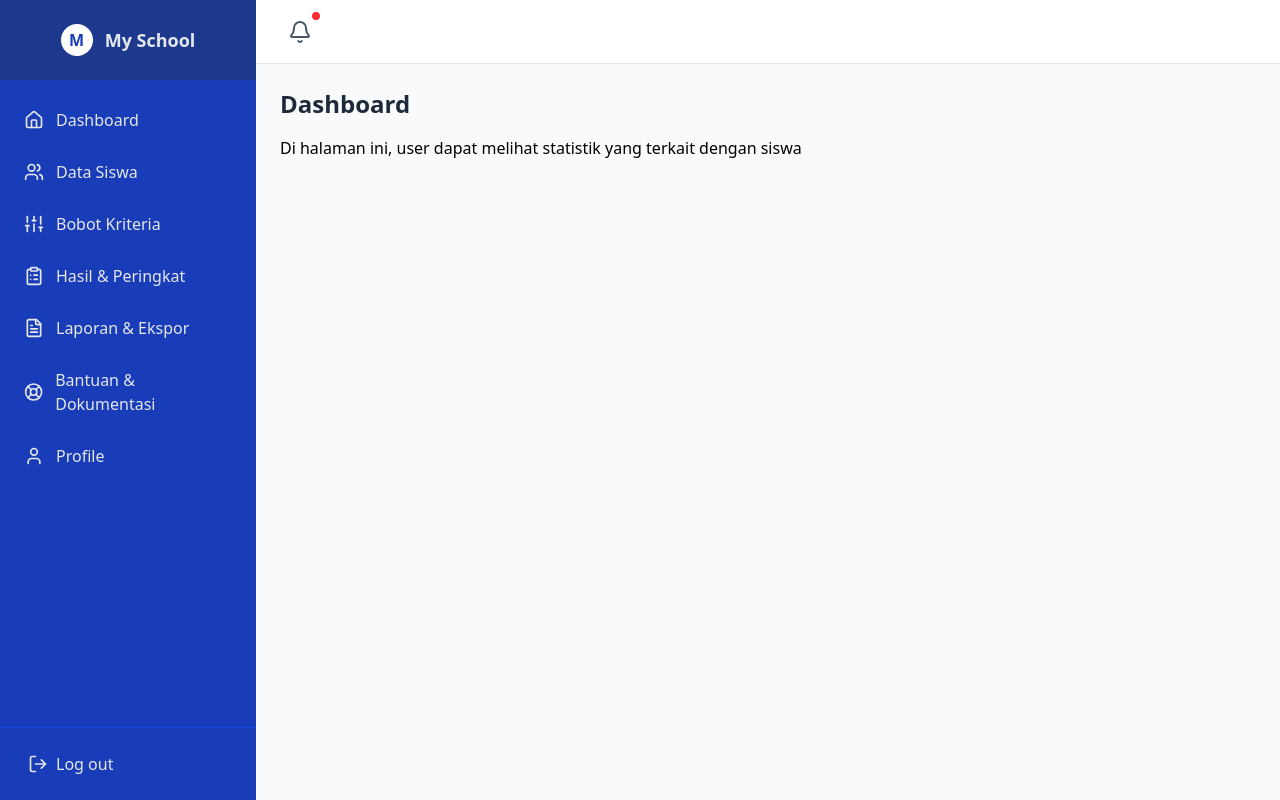
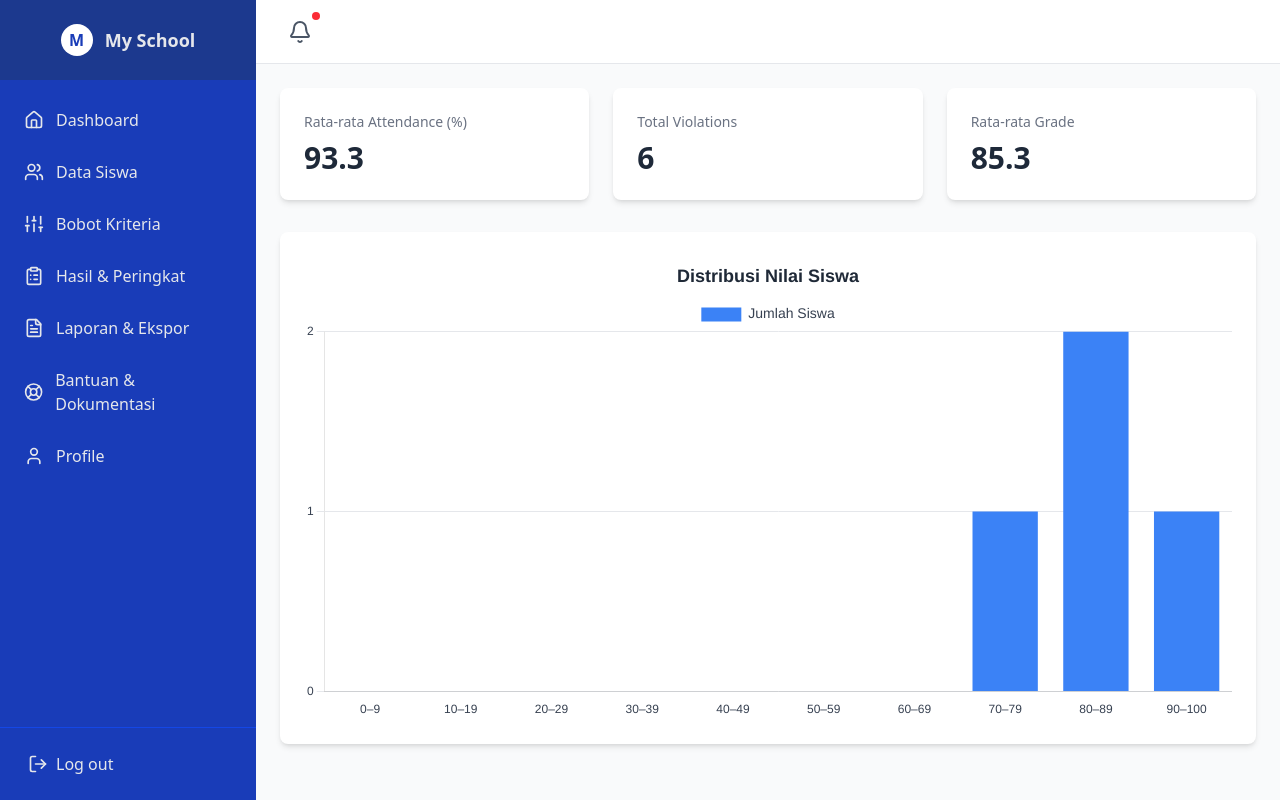
Before and after one commit to mbudis23/teacher-decision-support-system, a Next.js app in the folder frontend/: page /dashboard in a window 1280 px wide. Built offline with nearby package versions, Linux system fonts and the light colour scheme.

Commit message:
feat: make bantuan and bobot-kriteria page

```diff
--- a/frontend/package.json
+++ b/frontend/package.json
@@ -9,10 +9,12 @@
     "lint": "next lint"
   },
   "dependencies": {
+    "chart.js": "^4.4.9",
     "lucide-react": "^0.511.0",
     "next": "15.3.3",
     "postcss": "^8.5.4",
     "react": "^19.0.0",
+    "react-chartjs-2": "^5.3.0",
     "react-dom": "^19.0.0",
     "react-toastify": "^11.0.5"
   },
--- a/frontend/src/app/(dashboard)/bantuan/page.jsx
+++ b/frontend/src/app/(dashboard)/bantuan/page.jsx
@@ -2,13 +2,120 @@
 
 import React from "react";
 
+const tableSections = [
+  {
+    title: "1. Catatan Pelanggaran Tata Tertib",
+    rows: [
+      {
+        level: "Tanpa Pelanggaran",
+        desc: "Siswa tidak pernah tercatat melakukan pelanggaran.",
+        encode: 100,
+      },
+      {
+        level: "Pelanggaran Ringan (1–2 kali)",
+        desc: "Pelanggaran ringan seperti terlambat 1–2 kali atau absen tanpa izin sekali.",
+        encode: 75,
+      },
+      {
+        level: "Pelanggaran Sedang (3–4 kali)",
+        desc: "Pelanggaran sedang seperti bolos satu hari atau menyontek beberapa kali.",
+        encode: 50,
+      },
+      {
+        level: "Pelanggaran Berat (≥ 5 kali)",
+        desc: "Pelanggaran serius atau sering bolos berulang kali.",
+        encode: 25,
+      },
+    ],
+  },
+  {
+    title: "2. Hasil Observasi Guru BK (Kondisi Psikologis)",
+    rows: [
+      {
+        level: "Sangat Stabil / Baik",
+        desc: "Siswa sangat tenang, percaya diri, tanpa masalah emosional.",
+        encode: 100,
+      },
+      {
+        level: "Relatif Stabil",
+        desc: "Umumnya baik, kadang cemas ringan tetapi cepat pulih.",
+        encode: 75,
+      },
+      {
+        level: "Cukup Terganggu",
+        desc: "Kadang terlihat stres/cemas signifikan, perlu perhatian rutin.",
+        encode: 50,
+      },
+      {
+        level: "Perlu Pemantauan Intensif",
+        desc: "Sering menunjukkan gejala tekanan/masalah psikologis, butuh intervensi besar.",
+        encode: 25,
+      },
+    ],
+  },
+  {
+    title: "3. Hasil Angket Motivasi Belajar Siswa",
+    rows: [
+      {
+        level: "Sangat Tinggi",
+        desc: "Siswa sangat termotivasi, aktif belajar dan inisiatif tinggi.",
+        encode: 100,
+      },
+      {
+        level: "Tinggi",
+        desc: "Cukup termotivasi, disiplin tugas dan partisipasi baik.",
+        encode: 75,
+      },
+      {
+        level: "Sedang",
+        desc: "Motivasi rata-rata, kadang rajin, kadang butuh dorongan ekstra.",
+        encode: 50,
+      },
+      {
+        level: "Rendah",
+        desc: "Motivasi rendah, kesulitan menyelesaikan tugas, perlu dukungan besar.",
+        encode: 25,
+      },
+    ],
+  },
+];
+
 export default function BantuanPage() {
   return (
-    <div>
-      <h2 className="text-2xl font-semibold text-gray-800 mb-4">
-        Bantuan & Dokumentasi
-      </h2>
-      <p>Di halaman ini, user dapat melihat panduan penggunaan sistem.</p>
+    <div className="space-y-8">
+      <div>
+        <h2 className="text-2xl font-semibold text-gray-800">Bantuan & Dokumentasi</h2>
+        <p className="mt-2 text-gray-600">
+          Di halaman ini dijelaskan cara melakukan <strong>encoding</strong> untuk kriteria kualitatif
+          sehingga dapat diolah dalam metode Simple Weighted Average.
+        </p>
+      </div>
+
+      {tableSections.map((section, sectionIdx) => (
+        <div key={sectionIdx} className="bg-white rounded-lg shadow-md p-6">
+          <h3 className="text-lg font-medium text-gray-800 mb-4">{section.title}</h3>
+          <div className="overflow-x-auto">
+            <table className="min-w-full table-auto border-collapse">
+              <thead className="bg-gray-100">
+                <tr>
+                  <th className="px-4 py-2 text-left text-sm font-medium text-gray-600">Tingkatan</th>
+                  <th className="px-4 py-2 text-left text-sm font-medium text-gray-600">Deskripsi Singkat</th>
+                  <th className="px-4 py-2 text-left text-sm font-medium text-gray-600">Nilai Encoding</th>
+                </tr>
+              </thead>
+              <tbody>
+                {section.rows.map((item, idx) => (
+                  <tr key={idx} className={idx % 2 === 0 ? "bg-white" : "bg-gray-50"}>
+                    <td className="px-4 py-3 text-sm text-gray-700">{item.level}</td>
+                    <td className="px-4 py-3 text-sm text-gray-700">{item.desc}</td>
+                    <td className="px-4 py-3 text-sm text-gray-700">{item.encode}</td>
+                  </tr>
+                ))}
+              </tbody>
+            </table>
+          </div>
+        </div>
+      ))}
     </div>
   );
 }
--- a/frontend/src/app/(dashboard)/bobot-kriteria/page.jsx
+++ b/frontend/src/app/(dashboard)/bobot-kriteria/page.jsx
@@ -107,10 +107,7 @@ export default function BobotKriteriaPage() {
         </h3>
         <p className="text-gray-700">
           Bobot (w) digunakan untuk memberi bobot relatif pada setiap kriteria.
-          Pastikan bahwa bobot tersebut dijumlahkan menjadi 1 (100%). Informasi
-          ini akan menjadi dasar perhitungan Simple Weighted Average maupun
-          metode fuzzy logic dalam menentukan siswa yang membutuhkan perhatian
-          khusus.
+          Informasi ini akan menjadi dasar perhitungan simple weighted average dalam menentukan siswa yang membutuhkan perhatian khusus.
         </p>
       </div>
     </div>
--- a/frontend/src/app/(dashboard)/dashboard/page.jsx
+++ b/frontend/src/app/(dashboard)/dashboard/page.jsx
@@ -1,14 +1,186 @@
 "use client";
 
-import React from "react";
+import React, { useState, useEffect, useMemo } from "react";
+import { Bar } from "react-chartjs-2";
+import {
+  Chart as ChartJS,
+  CategoryScale,
+  LinearScale,
+  BarElement,
+  Title,
+  Tooltip,
+  Legend,
+} from "chart.js";
+
+ChartJS.register(
+  CategoryScale,
+  LinearScale,
+  BarElement,
+  Title,
+  Tooltip,
+  Legend
+);
 
 export default function DashboardPage() {
+  const [students, setStudents] = useState([]);
+  useEffect(() => {
+    setStudents([
+      {
+        name: "Andi Wijaya",
+        className: "CS50",
+        email: "andi.wijaya@example.com",
+        gender: "Male",
+        grade: 85,
+        attendance: 95,
+        violations: 2,
+      },
+      {
+        name: "Siti Rahma",
+        className: "CS52",
+        email: "siti.rahma@example.com",
+        gender: "Female",
+        grade: 90,
+        attendance: 98,
+        violations: 1,
+      },
+      {
+        name: "Budi Santoso",
+        className: "CS51",
+        email: "budi.santoso@example.com",
+        gender: "Male",
+        grade: 78,
+        attendance: 88,
+        violations: 3,
+      },
+      {
+        name: "Rina Kartika",
+        className: "CS50",
+        email: "rina.kartika@example.com",
+        gender: "Female",
+        grade: 88,
+        attendance: 92,
+        violations: 0,
+      },
+    ]);
+  }, []);
+
+  const avgAttendance = useMemo(() => {
+    if (students.length === 0) return 0;
+    const sum = students.reduce((acc, s) => acc + s.attendance, 0);
+    return (sum / students.length).toFixed(1);
+  }, [students]);
+
+  const totalViolations = useMemo(() => {
+    return students.reduce((acc, s) => acc + s.violations, 0);
+  }, [students]);
+
+  const avgGrade = useMemo(() => {
+    if (students.length === 0) return 0;
+    const sum = students.reduce((acc, s) => acc + s.grade, 0);
+    return (sum / students.length).toFixed(1);
+  }, [students]);
+
+  const gradeDistribution = useMemo(() => {
+    const buckets = Array(10).fill(0);
+    students.forEach((s) => {
+      let idx = Math.min(Math.floor(s.grade / 10), 9);
+      buckets[idx] += 1;
+    });
+    return buckets;
+  }, [students]);
+
+  const barData = {
+    labels: [
+      "0–9",
+      "10–19",
+      "20–29",
+      "30–39",
+      "40–49",
+      "50–59",
+      "60–69",
+      "70–79",
+      "80–89",
+      "90–100",
+    ],
+    datasets: [
+      {
+        label: "Jumlah Siswa",
+        data: gradeDistribution,
+        backgroundColor: "#3b82f6",
+      },
+    ],
+  };
+
+  const barOptions = {
+    responsive: true,
+    plugins: {
+      legend: {
+        position: "top",
+        labels: {
+          color: "#374151",
+          font: { size: 14 },
+        },
+      },
+      title: {
+        display: true,
+        text: "Distribusi Nilai Siswa",
+        color: "#1f2937",
+        font: { size: 18 },
+      },
+    },
+    scales: {
+      x: {
+        ticks: {
+          color: "#374151",
+          font: { size: 12 },
+        },
+        grid: { display: false },
+      },
+      y: {
+        beginAtZero: true,
+        ticks: {
+          color: "#374151",
+          font: { size: 12 },
+          stepSize: 1,
+        },
+        grid: {
+          color: "#e5e7eb",
+        },
+      },
+    },
+  };
+
   return (
-    <div>
-      <h2 className="text-2xl font-semibold text-gray-800 mb-4">
-        Dashboard
-      </h2>
-      <p>Di halaman ini, user dapat melihat statistik yang terkait dengan siswa</p>
+    <div className="space-y-8">
+        <div className="grid grid-cols-1 sm:grid-cols-3 gap-6">
+          <div className="bg-white rounded-lg shadow-md p-6 flex flex-col">
+            <span className="text-sm font-medium text-gray-500">
+              Rata-rata Attendance (%)
+            </span>
+            <span className="mt-2 text-3xl font-semibold text-gray-800">
+              {avgAttendance}
+            </span>
+          </div>
+          <div className="bg-white rounded-lg shadow-md p-6 flex flex-col">
+            <span className="text-sm font-medium text-gray-500">
+              Total Violations
+            </span>
+            <span className="mt-2 text-3xl font-semibold text-gray-800">
+              {totalViolations}
+            </span>
+          </div>
+          <div className="bg-white rounded-lg shadow-md p-6 flex flex-col">
+            <span className="text-sm font-medium text-gray-500">
+              Rata-rata Grade
+            </span>
+            <span className="mt-2 text-3xl font-semibold text-gray-800">
+              {avgGrade}
+            </span>
+          </div>
+      </div>
+      <div className="bg-white rounded-lg shadow-md p-6">
+        <Bar data={barData} options={barOptions} />
+      </div>
     </div>
   );
 }
```
Also changed, not shown: 1 other file (tests, documents, lock files or other folders).
